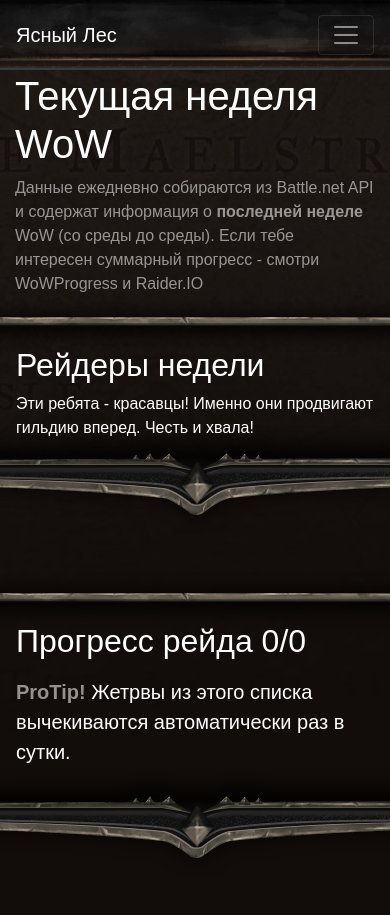
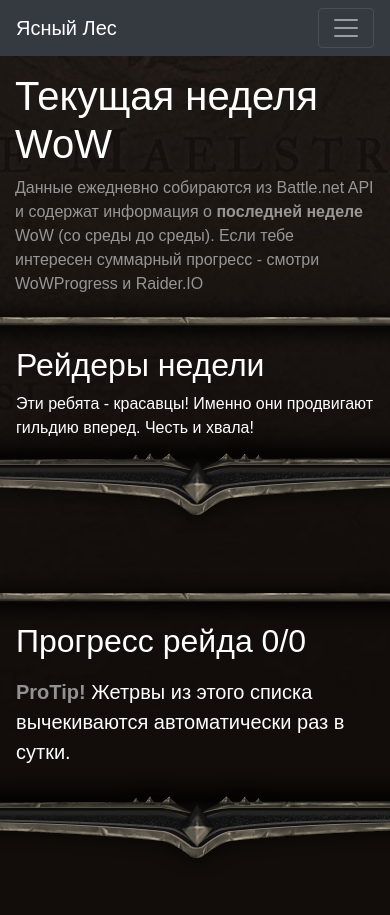
Before and after one commit to forestguild/website, a Jekyll site: the page built from raid.html, in a window 390 px wide. Built offline with Jekyll 4.4.1, drawn with Linux system fonts in a browser that asks for light colours.

Commit message:
top menu fixes

```diff
--- a/_includes/website.css
+++ b/_includes/website.css
@@ -5,12 +5,14 @@
     font-weight: 400 !important;
     background: url("/assets/img/bg.jpg") repeat-y bottom center #120d0a;
 }
+
+/** Background with art in top left corner **/
 .bg-img {
     background: url(/assets/img/bg.main.jpg) top center no-repeat #120d0a;
 }
 
 /* Header bg */
-.navbar {
+.navbar-desktop {
     background: url("/assets/img/bg.nav.png") no-repeat top center transparent;
     min-height:70px;
 }
@@ -34,6 +36,7 @@
     background-image:-webkit-linear-gradient(top,#fff,#fff)
 }
 
+/** WoW-styled button **/
 .btn-wow {
     background: url(/assets/img/btn-wow.png) no-repeat 0 0 transparent;
     height: 108px;
@@ -57,6 +60,7 @@
     line-height: 93px;
 }
 
+/** Sidebar menu **/
 .bg-menu {
     background: url(/assets/img/line.sm.png) no-repeat top center, url(/assets/img/line.lg.png) no-repeat bottom center;
     padding-bottom: 100px !important;
@@ -78,7 +82,11 @@
     background-image:-webkit-linear-gradient(top,#fff,#fff)
 }
 
+.bg-menu li {
+    list-style: none;
+}
 
+/** Modal window styling **/
 .modal-content {
     background: url(/assets/img/line.lg.png) no-repeat top center, url(/assets/img/bg.jpg) no-repeat bottom center;
     background-position-y: -30px;
@@ -119,6 +127,7 @@
     color: rgba(255, 255, 255, 0.55) !important;
 }
 
+/** Wiki **/
 .wiki {
     background: url(/assets/img/line.sm.png) no-repeat top center, url(/assets/img/line.lg.png) no-repeat bottom center;
     padding-bottom: 100px !important;
--- a/_layouts/default.html
+++ b/_layouts/default.html
@@ -24,7 +24,7 @@
     <body>
 
         <!--DESKTOP menu-->
-        <nav class="navbar navbar-expand-md navbar-dark fixed-top bg-dark-gradient  d-none d-md-block">
+        <nav class="navbar navbar-desktop navbar-expand-md navbar-dark fixed-top d-none d-md-block">
             <div class="navbar-collapse">
                 <ul class="navbar-nav mr-auto">
                     <li class="nav-item active">
@@ -53,7 +53,7 @@
         </nav>
 
         <!--MOBILE menu-->
-        <nav class="navbar navbar-expand-md navbar-dark fixed-top bg-dark d-md-none">
+        <nav class="navbar navbar-mobile navbar-expand-md navbar-dark fixed-top bg-dark d-md-none">
             <a class="navbar-brand" href="/">Ясный Лес</a>
             <button class="navbar-toggler" type="button" data-toggle="collapse" data-target="#navbarCollapse" aria-controls="navbarCollapse" aria-expanded="false" aria-label="Toggle navigation">
                 <span class="navbar-toggler-icon"></span>
```
